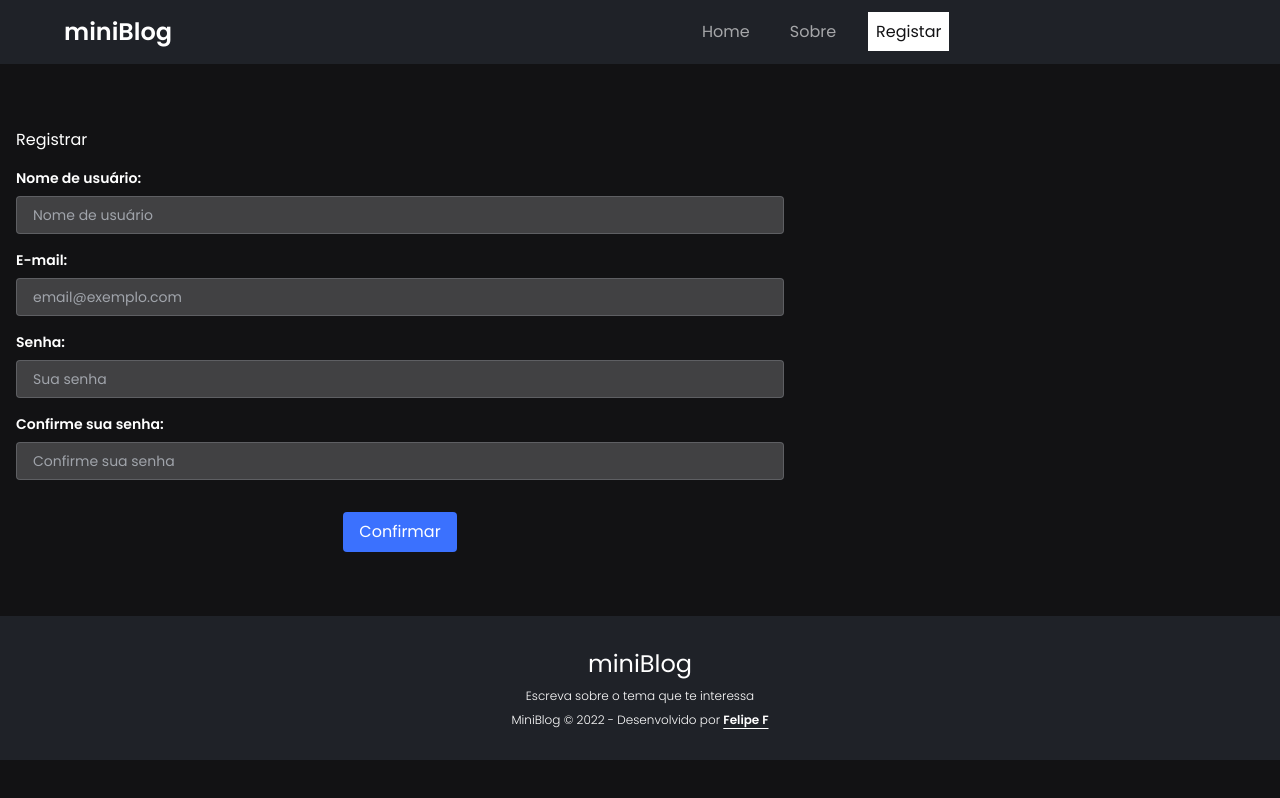
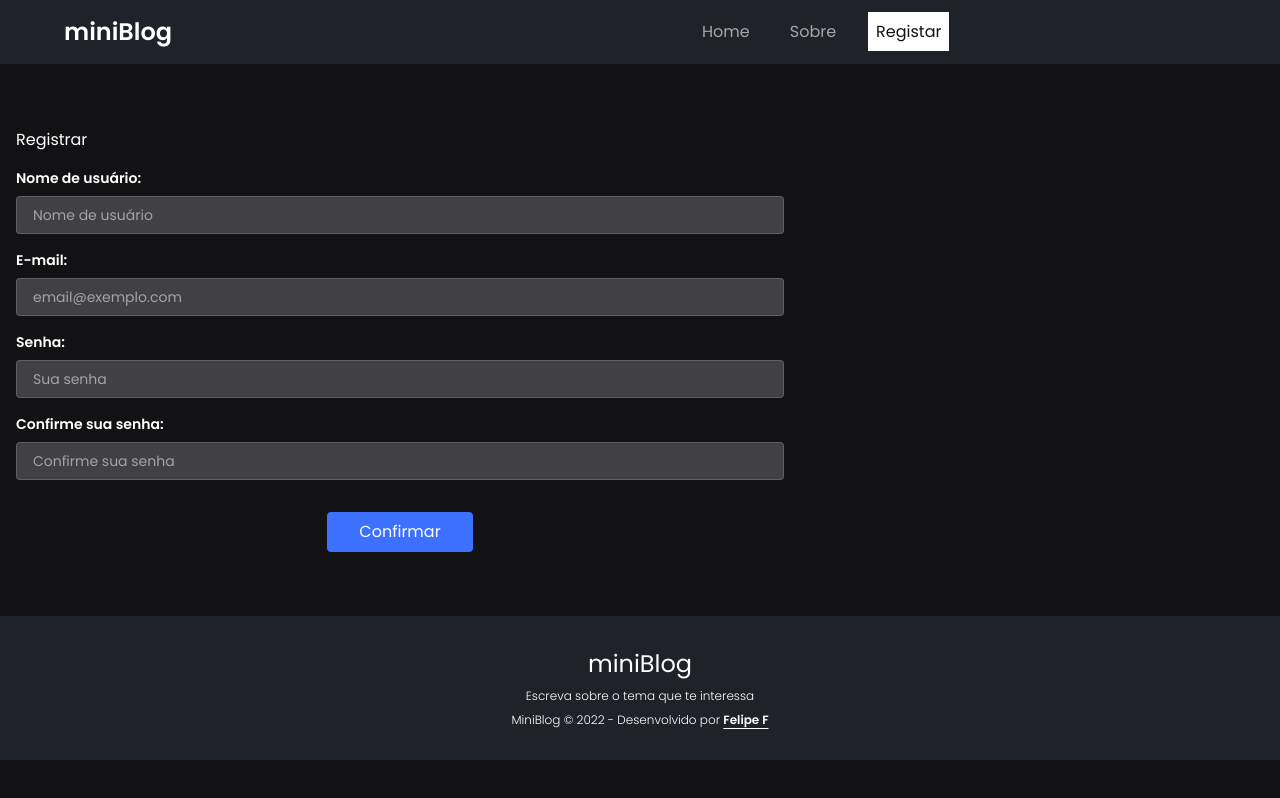
Before and after one commit to felpfsf/miniblog, a React (Vite) app: page /register in a window 1280 px wide. Built offline with nearby package versions, Linux system fonts and the light colour scheme.

Commit message:
style: padding

```diff
--- a/src/components/Button.jsx
+++ b/src/components/Button.jsx
@@ -1,5 +1,5 @@
 export const Button = () => {
   return (
-    <button className='mt-4 py-2 px-4 bg-miniBlog-primary rounded self-center'>Confirmar</button>
+    <button className='mt-4 py-2 px-8 bg-miniBlog-primary rounded self-center hover:contrast-200 transition-color ease-in-out duration-300'>Confirmar</button>
   )
 }
```
